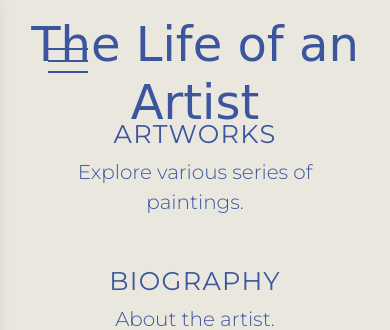
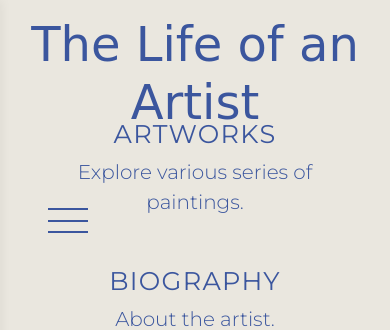
Before and after one commit to anad-zeal/aep_new_menu, a PHP site: page / in a window 390 px wide. Shown: the top 330 px of the page. Run offline with PHP 8.4, Linux system fonts and the light colour scheme; some web fonts are replaced.

Commit message:
Update: Adjust hamburger button position to improve layout

```diff
--- a/assets/css/style.css
+++ b/assets/css/style.css
@@ -87,7 +87,7 @@ h6 {
 
 .hamburger-btn {
   position: absolute;
-  top: 3rem;
+  top: 13rem;
   left: 3rem;
   background: transparent;
   border: none;
```
